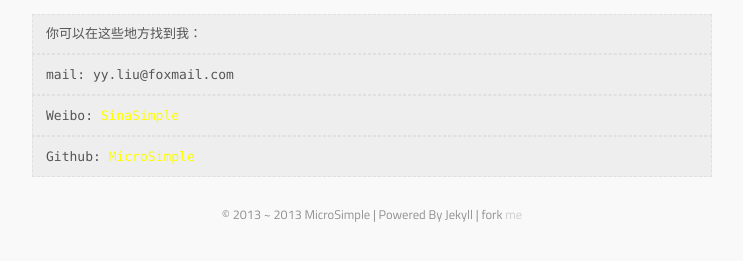
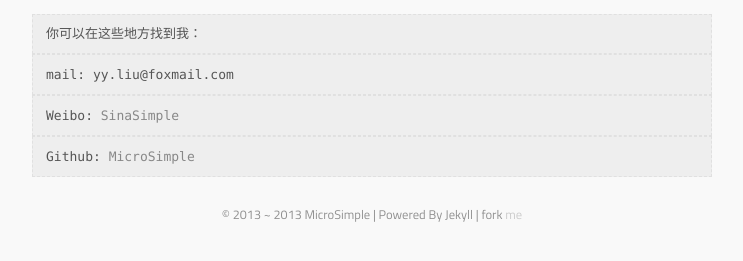
Before and after one commit to antwork/microsimple.github.com, a Jekyll site: the page built from about.markdown, in a window 1280 px wide. Shown: the part 636-897 px from the top of the page, without its empty margins (268-1011 px from the left). Built offline with Jekyll 4.4.1, drawn with Linux system fonts in a browser that asks for light colours; some web fonts are replaced; Markdown is read by kramdown in place of the engine named in the settings.

Commit message:
update color

```diff
--- a/media/css/style.css
+++ b/media/css/style.css
@@ -57,7 +57,7 @@ blockquote, pre code {
   display: block;
   overflow: auto; color:#555;}
 blockquote a{
-  color:yellow !important;
+  color:#888 !important;
 }
 code {
   background-color: #eeeeee;
```
